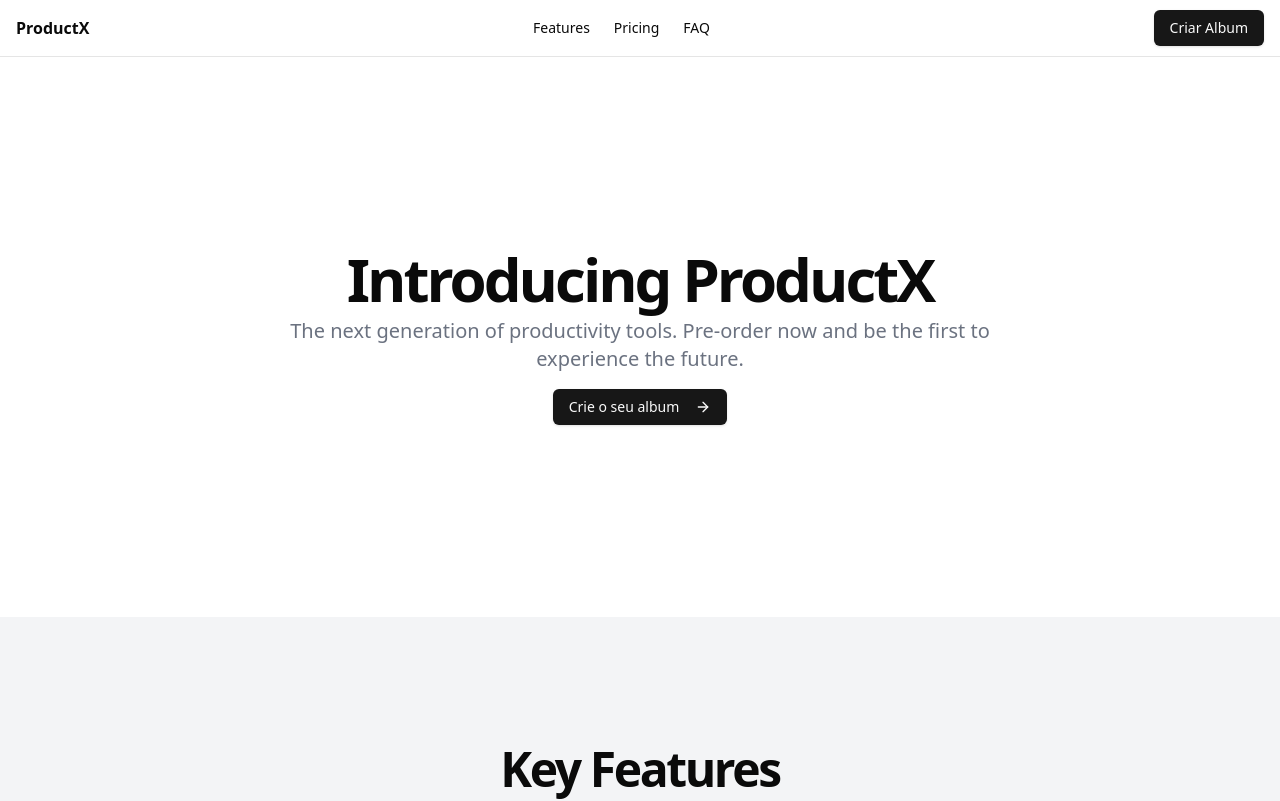
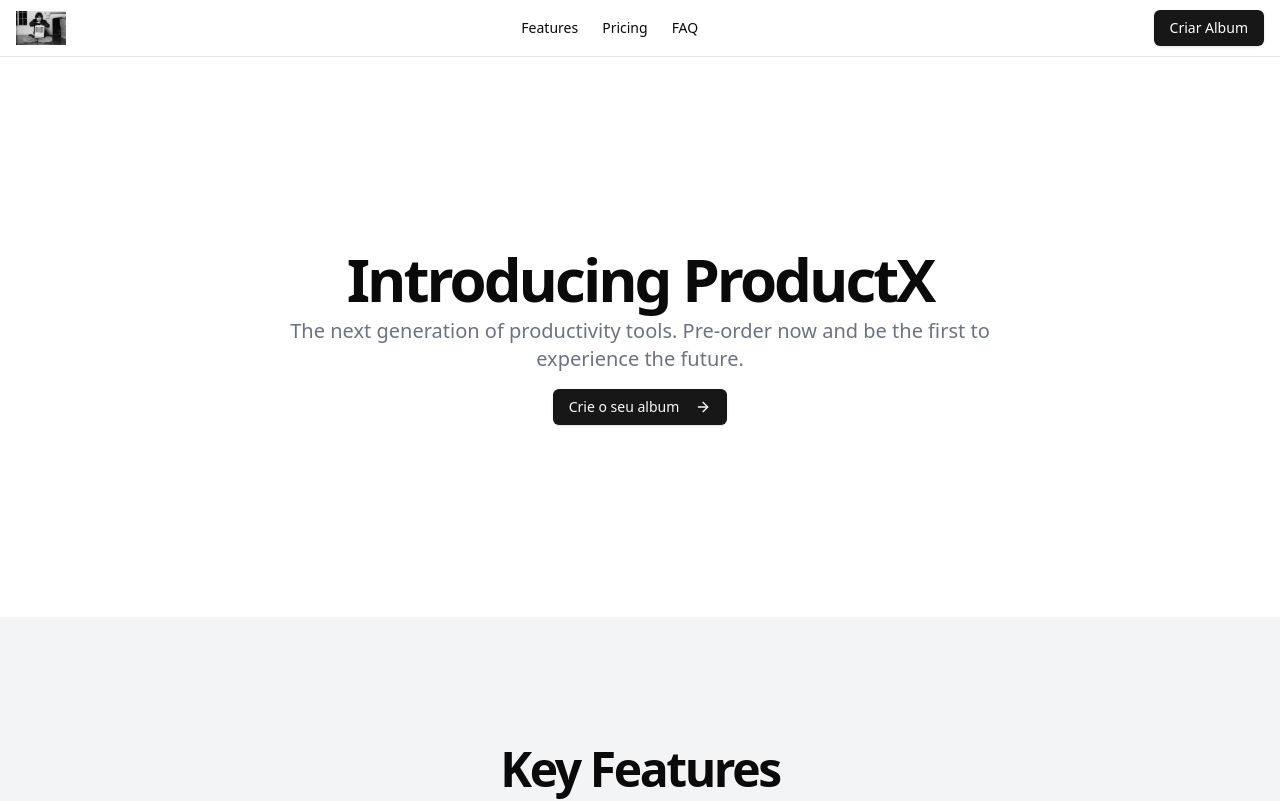
Before and after one commit to SaaS-Date/Pre-Order-Lading-Page, a Next.js app: page / in a window 1280 px wide. Shown: the top 801 px of the page. Built offline with nearby package versions, Linux system fonts and the light colour scheme.

Commit message:
:sparkles: feat: creating a Header component with props

```diff
--- a/src/app/page.tsx
+++ b/src/app/page.tsx
@@ -10,7 +10,26 @@ import { Screenshots } from "@/components/screenshots_system/Screenshots-system"
 export default function Home() {
   return (
     <main className="flex flex-col min-h-screen">
-      <Header/>
+      <Header
+        icon={{
+          icon_src: "/steve-jobs.webp",
+          icon_alt: "logo_SaaS",
+          href: "/",
+          width: 50,
+          height: 50
+        }}
+        links={[
+          {href: "/features", label: "Features"},
+          {href: "/pricing", label: "Pricing"},
+          {href: "/faq", label: "FAQ"}
+        ]}
+        button={{
+          label: "Criar Album",
+          color_font: "#FFFFFF"
+        }}
+        backgroundColor="bg-gray-900"
+        border_b={true}
+      />
       <section className="flex-1">
         <Hero/>
         <Features/>
--- a/src/components/cta/Call-to-action.tsx
+++ b/src/components/cta/Call-to-action.tsx
@@ -37,29 +37,28 @@ export function CTA() {
     setError(null)
 
     try {
-      // Enviando o e-mail para o backend
       const response = await fetch("http://localhost:5000/send-email-pre-order", {
         method: "POST",
         headers: {
           "Content-Type": "application/json",
+          "X-Api-Key": "HbcLrVAmYyxeG1dQRNSYFqbnTc3GPFB7pvOkYY0k5eTKRNVpbcKhu87pf94SKMsIt33lQhutUCSDyh9abAGDh8y3POw59ZbwubGO0JJ3wR0VRF49XbsWfbJiiZvWr1Fq"
         },
         body: JSON.stringify({ email_customer: email }),
       })
 
-      // Se a resposta não for bem-sucedida, tentar extrair o erro do backend
       if (!response.ok) {
-        const errorData = await response.json() // Tenta pegar o erro retornado pelo backend
+        const errorData = await response.json()
         throw new Error(errorData.message || "Ocorreu um erro ao processar seu pedido.")
       }
 
-      // Redirecionando após sucesso
+
       await response.json()
       router.push("/success")
     } catch (err) {
       if (err instanceof Error) {
-        setError(err.message) // Exibe a mensagem de erro retornada pela API
+        setError(err.message)
       } else {
-        setError("Ocorreu um erro inesperado. Tente novamente.") // Erro genérico caso seja algo inesperado
+        setError("Ocorreu um erro inesperado. Tente novamente.")
       }
       setIsLoading(false)
     }
--- a/src/components/header/Header.tsx
+++ b/src/components/header/Header.tsx
@@ -1,21 +1,46 @@
 import Link from "next/link";
 import { Button } from "@/components/ui/button";
 import { Menu } from "lucide-react";
+import Image from 'next/image'
 
-export function Header() {
+interface HeaderProps {
+  icon: {icon_src: string, icon_alt: string, href: string, width: number, height: number};
+  links: {href: string, label: string}[];
+  button?: {label: string, color_font: string}
+  backgroundColor?: string
+  border_b: boolean
+}
+
+
+export function Header({
+  icon, links, button, backgroundColor, border_b}: HeaderProps) {
   return (
-    <header className="sticky top-0 z-50 w-full border-b bg-background/95 backdrop-blur supports-[backdrop-filter]:bg-background/60">
+    <header className={`sticky top-0 z-50 w-full ${border_b ? "border-b" : ""} ${backgroundColor} backdrop-blur supports-[backdrop-filter]:bg-background/60`}>
       <div className="container flex h-14 items-center justify-between p-4 mx-auto">
-        <Link className="flex items-center space-x-2" href="/">
-          <span className="font-bold">ProductX</span>
+        <Link className="flex items-center space-x-2" href={icon.href}>
+          <Image
+            src={icon.icon_src}
+            width={icon.width}
+            height={icon.height}
+            alt={icon.icon_alt}
+          />
         </Link>
         <nav className="hidden md:flex items-center space-x-6 text-sm font-medium">
-          <Link href="#features">Features</Link>
-          <Link href="#pricing">Pricing</Link>
-          <Link href="#faq">FAQ</Link>
+          {links.map((link) => (
+            <Link key={link.href} href={link.href}>
+              {link.label}
+            </Link>
+          ))}
         </nav>
         <div className="flex items-center space-x-4">
-          <Button className="hidden md:inline-flex">Criar Album</Button>
+          {button && (
+            <Button
+              className="hidden md:inline-flex"
+              style={{ color: button.color_font }}
+            >
+              {button.label}
+            </Button>
+          )}
           <button className="inline-flex items-center justify-center rounded-md font-medium transition-colors focus-visible:outline-none focus-visible:ring-ring disabled:opacity-50 disabled:pointer-events-none ring-offset-background bg-secondary text-secondary-foreground hover:bg-secondary/80 h-9 px-4 py-2 md:hidden">
             <Menu className="h-6 w-6" />
             <span className="sr-only">Toggle Menu</span>
```
